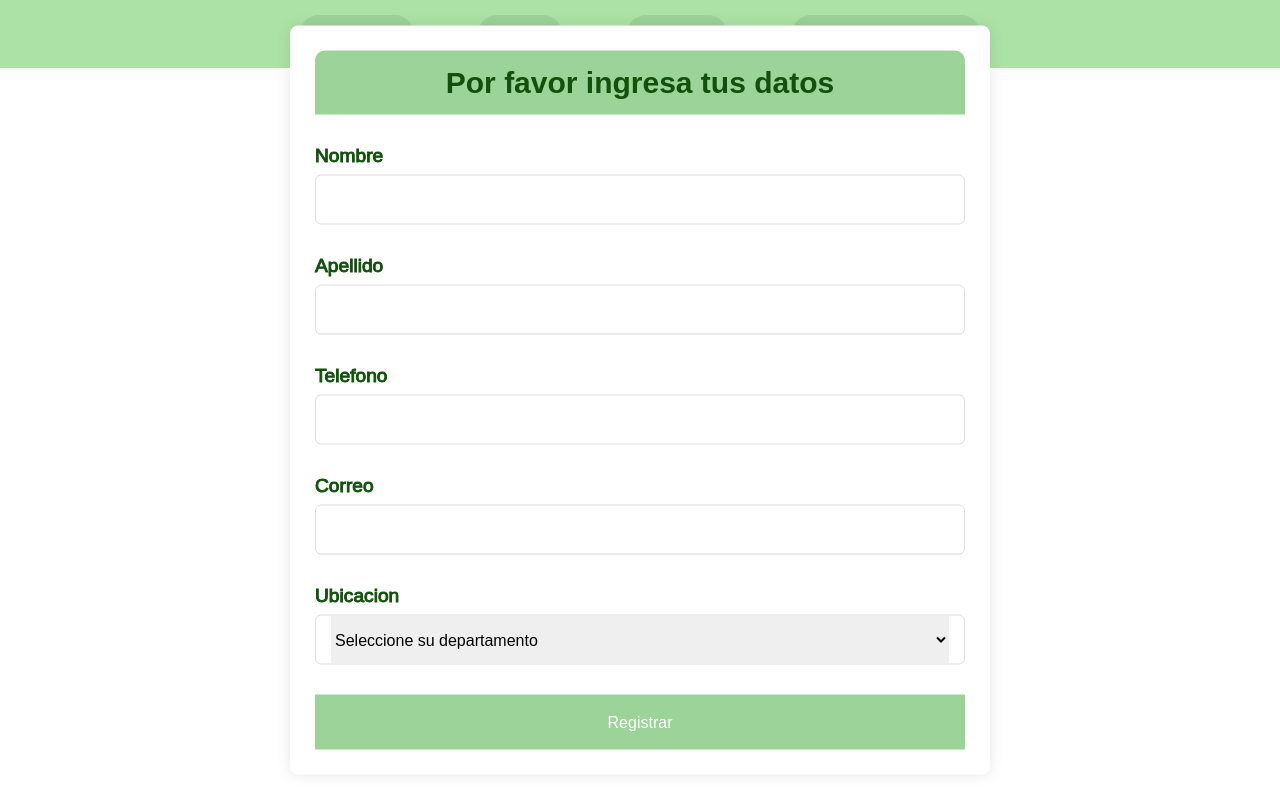
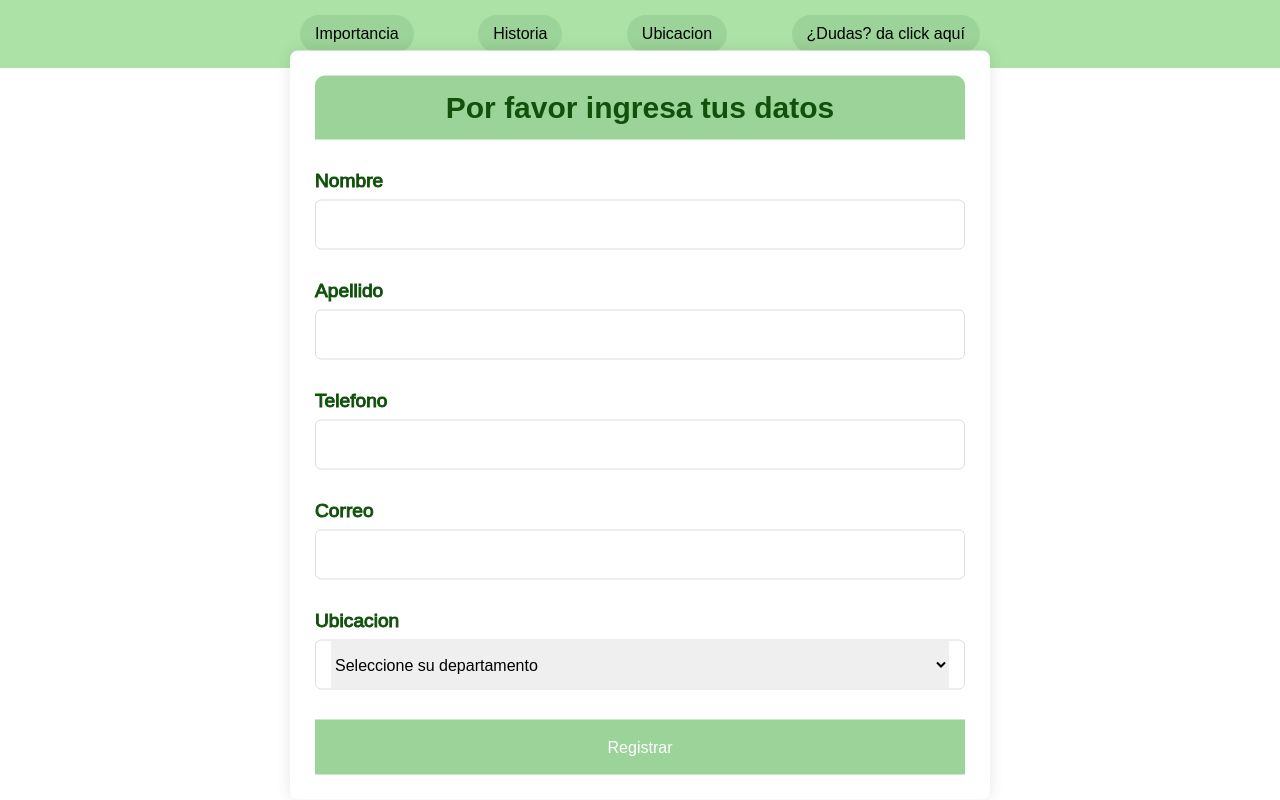
Before and after one commit to valdmntina/Avance, a Django app: page /formulario/ in a window 1280 px wide. Run offline with Django 5.2, Linux system fonts and the light colour scheme.

Commit message:
formulario 2.0

```diff
--- a/ProyectoFinal/static/main.css
+++ b/ProyectoFinal/static/main.css
@@ -381,6 +381,7 @@ main{
 }
 
 .contenedor{
+    margin-top: 25px;
     position: absolute;
     top: 50%;
     left: 50%;
```
